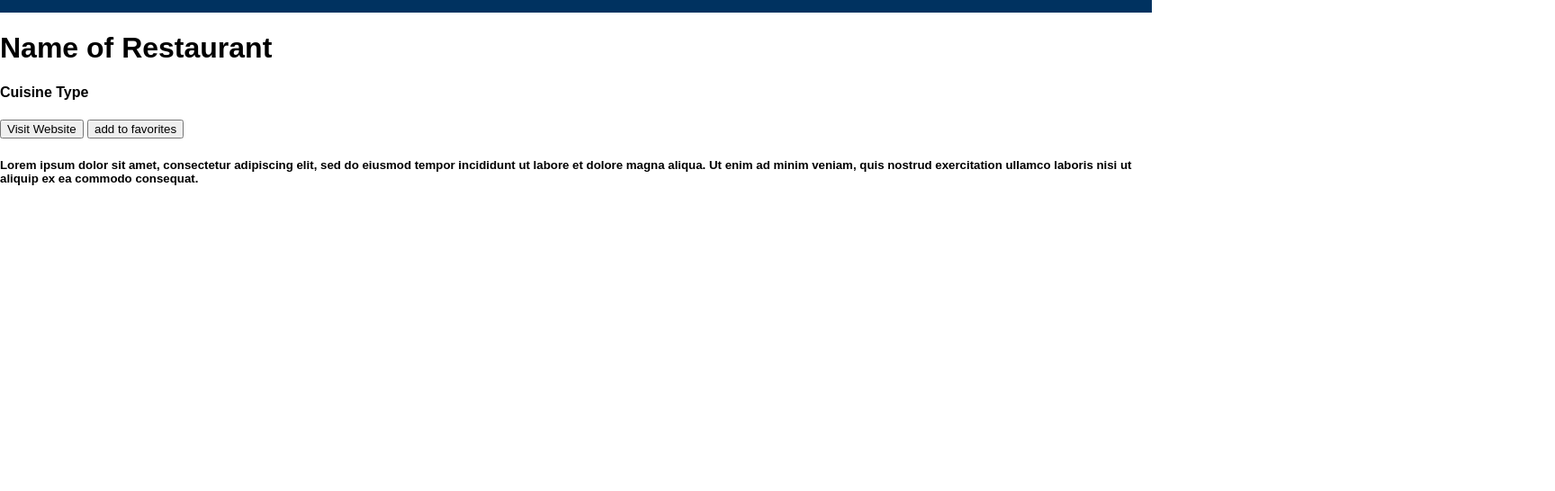
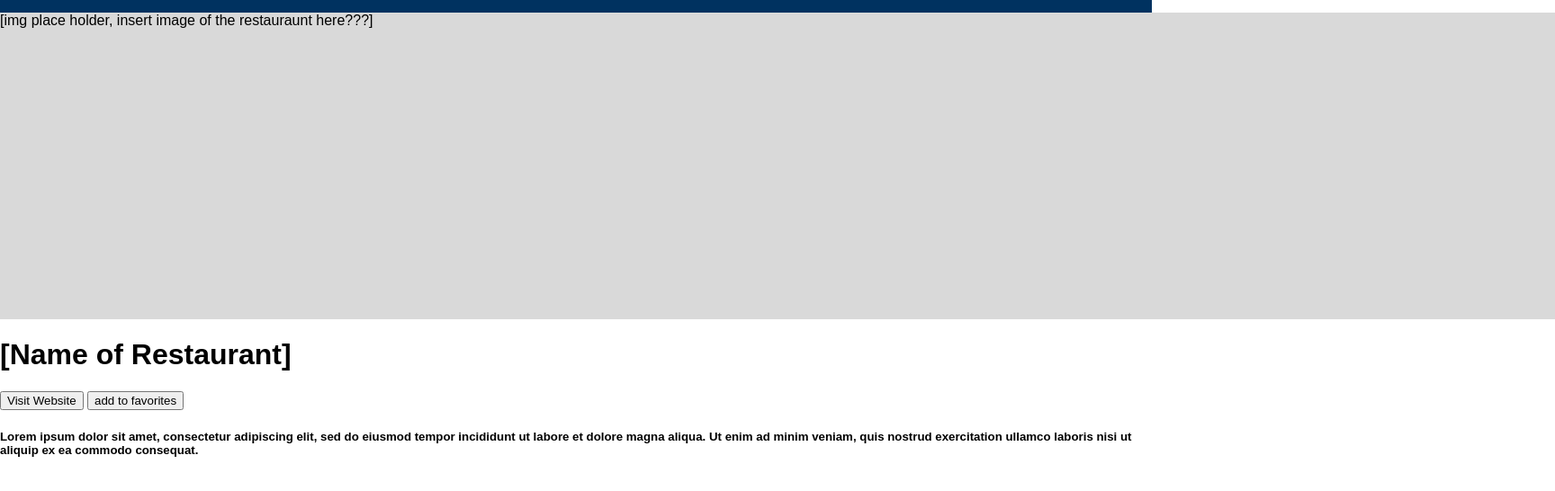
Before and after one commit to hannah02li20/cs198-final, a website: page frontend_stuff/generated_result.html in a window 1280 px wide. Shown: the part 74-620 px from the top of the page at 90% size, 1728 px wide, since content can reach past the window. Drawn offline with Linux system fonts and the light colour scheme.

Commit message:
cleaning up

```diff
--- a/frontend_stuff/generated_result.css
+++ b/frontend_stuff/generated_result.css
@@ -0,0 +1,6 @@
+
+.img-placeholder {
+    width: 1728px;
+    height: 341px;
+    background: #D9D9D9;
+}
--- a/frontend_stuff/generated_result.html
+++ b/frontend_stuff/generated_result.html
@@ -24,9 +24,9 @@
 
     </header>
 
-
-    <h1> Name of Restaurant </h1>
-    <h4> Cuisine Type </h4>
+    <div class = "img-placeholder">[img place holder, insert image of the restauraunt here???]</div>
+    <h1> [Name of Restaurant] </h1>
+    <!-- <h4> Cuisine Type </h4> -->
     <button> Visit Website </button>
 
     <!-- insert favorites star, for now we'll put a button  -->
--- a/frontend_stuff/prof_w_favs.css
+++ b/frontend_stuff/prof_w_favs.css
@@ -3,7 +3,7 @@
   } */
 
 .circular_image {
-    width: 20px;
+    width: 200px;
     height: 200px;
     border-radius: 50%;
     overflow: hidden;
```
Also changed, not shown: frontend_stuff/restaurant_generator.html (+0 -1 lines), frontend_stuff/restaurants.html (+5 -0 lines).
